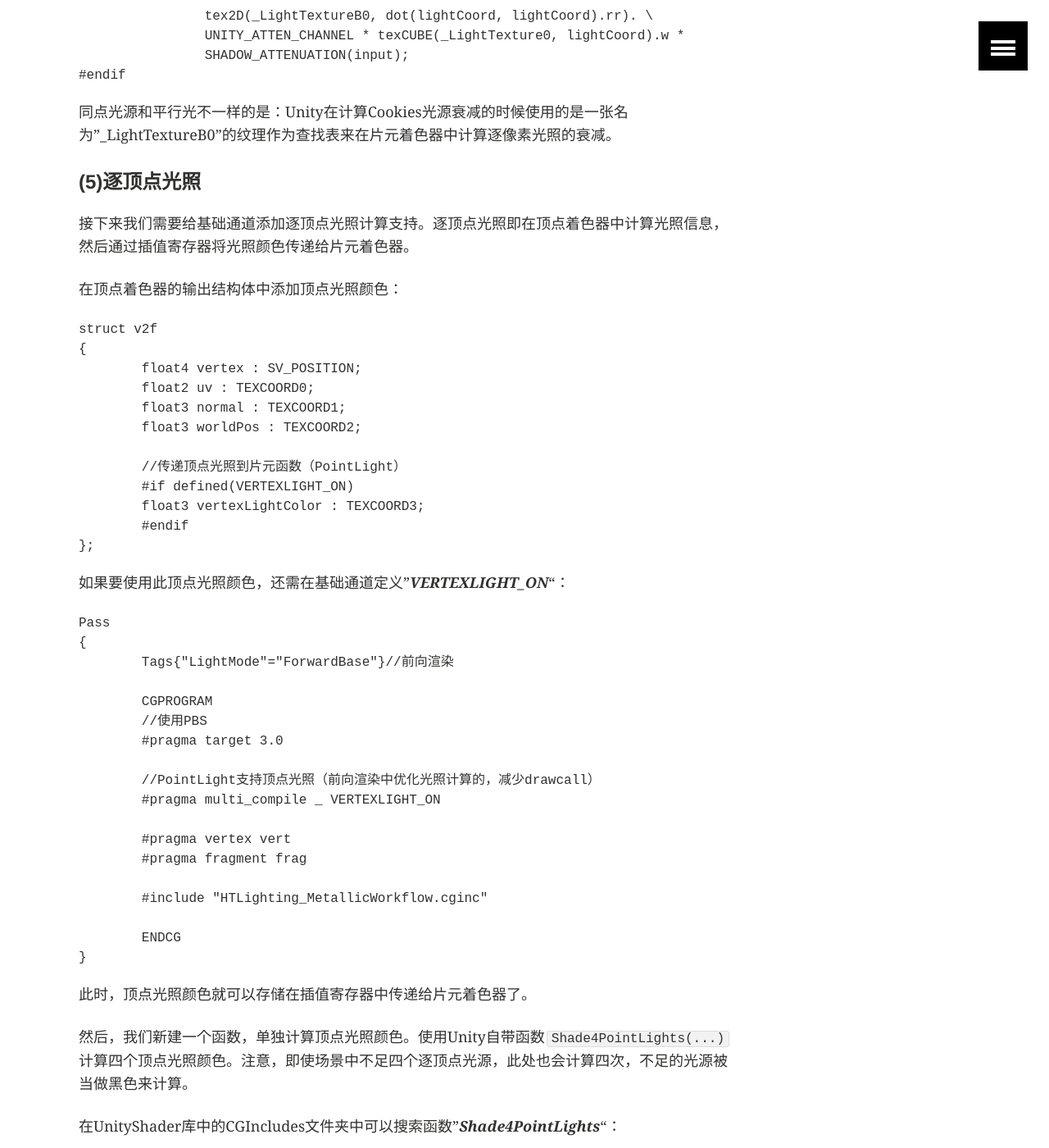
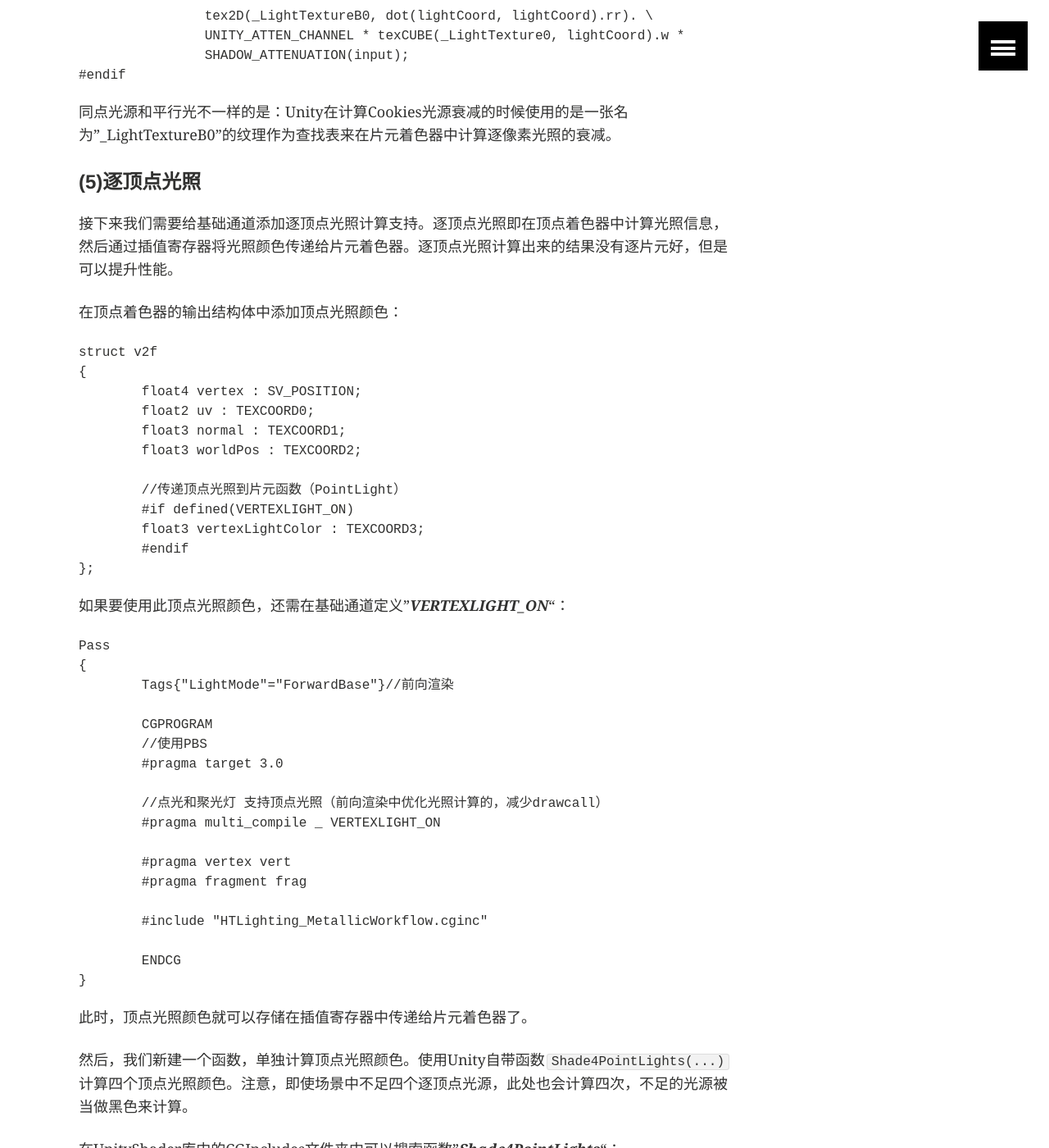
Before and after one commit to HuskyTGame/HuskyTGame.github.io, a Jekyll site: the page built from _posts/shader/2019-09-15-初级--多光源光照.md, in a window 1280 px wide and 1400 px high, scrolled down 14026 px. Shown: the whole window at 82% size. Built offline with Jekyll 4.4.1, drawn with Linux system fonts in a browser that asks for light colours.

Commit message:
Update 2019-09-15-初级--多光源光照.md

```diff
--- a/_posts/shader/2019-09-15-初级--多光源光照.md
+++ b/_posts/shader/2019-09-15-初级--多光源光照.md
@@ -462,7 +462,7 @@ uniform sampler2D _LightTextureB0;
 
 #### (5)逐顶点光照
 
-接下来我们需要给基础通道添加逐顶点光照计算支持。逐顶点光照即在顶点着色器中计算光照信息，然后通过插值寄存器将光照颜色传递给片元着色器。
+接下来我们需要给基础通道添加逐顶点光照计算支持。逐顶点光照即在顶点着色器中计算光照信息，然后通过插值寄存器将光照颜色传递给片元着色器。逐顶点光照计算出来的结果没有逐片元好，但是可以提升性能。
 
 在顶点着色器的输出结构体中添加顶点光照颜色：
 
@@ -492,7 +492,7 @@ Pass
 	//使用PBS
 	#pragma target 3.0
 
-	//PointLight支持顶点光照（前向渲染中优化光照计算的，减少drawcall）
+	//点光和聚光灯 支持顶点光照（前向渲染中优化光照计算的，减少drawcall）
 	#pragma multi_compile _ VERTEXLIGHT_ON
 
 	#pragma vertex vert
```
